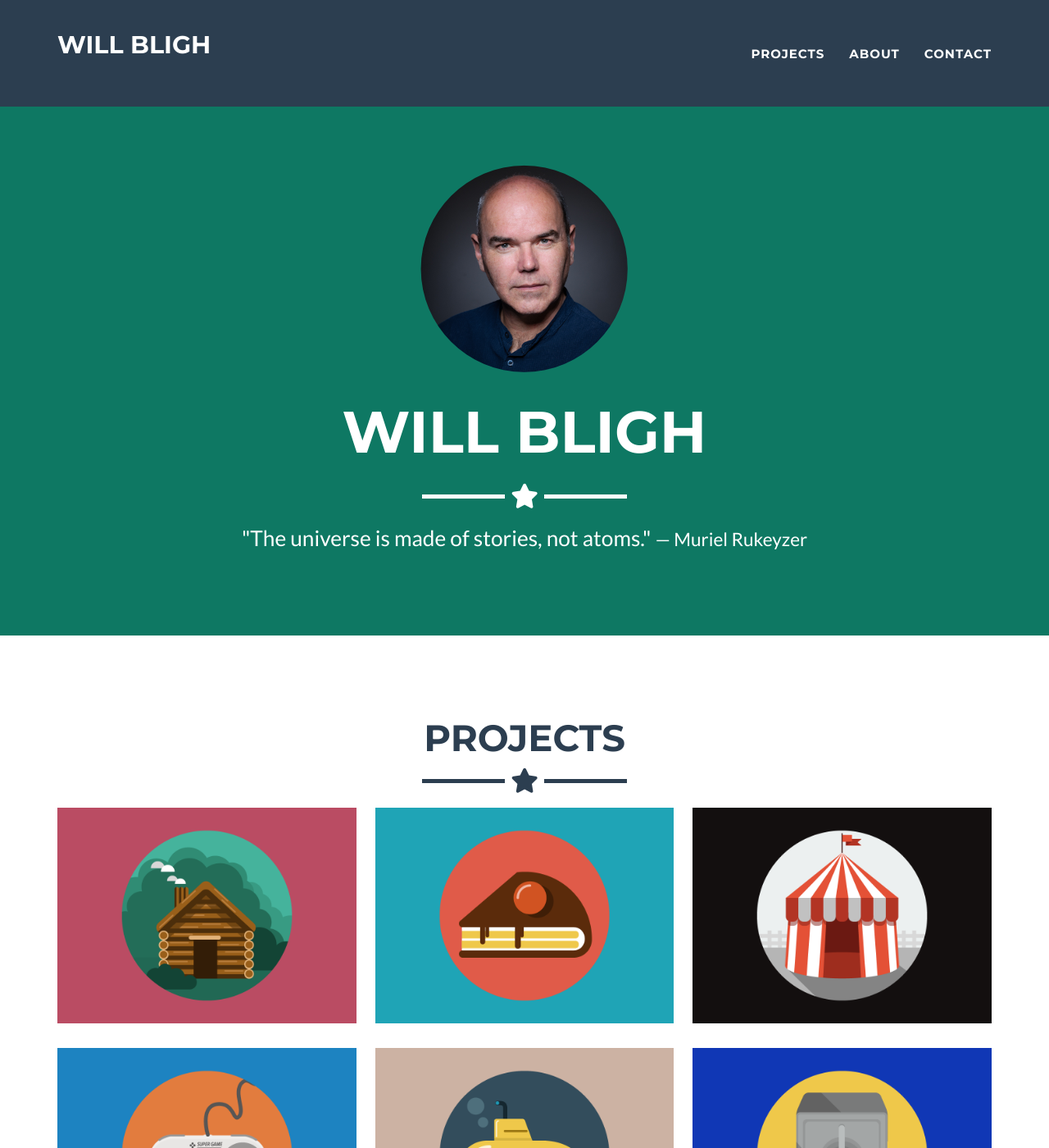
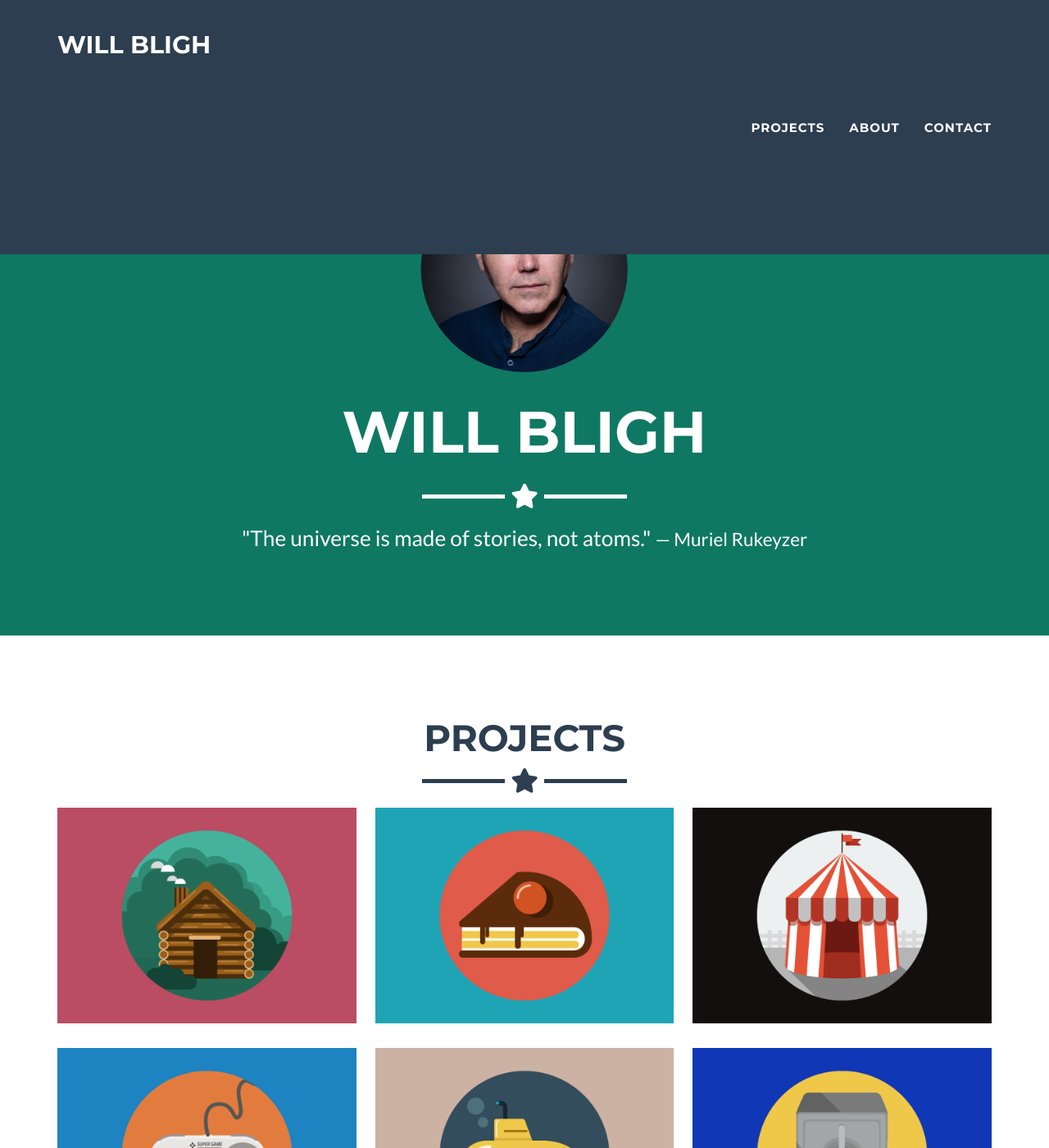
Before and after one commit to willbligh/willbligh.github.io, a Jekyll site: the page built from _posts/2014-07-18-project-1.markdown, in a window 1280 px wide and 1400 px high. Shown: the whole window at 82% size. Built offline with Jekyll 4.4.1, drawn with Linux system fonts in a browser that asks for light colours.

Commit message:
Update main.css

```diff
--- a/_includes/css/main.css
+++ b/_includes/css/main.css
@@ -82,10 +82,11 @@ hr.star-primary:after {
 
 .no-bullets, .no-bullets li {
     list-style-type:none;
+    margin: 100px 0;
 }
 
 li {
-  margin: 10px 0;
+  margin: 100px 0;
 }
 
 header {
```
